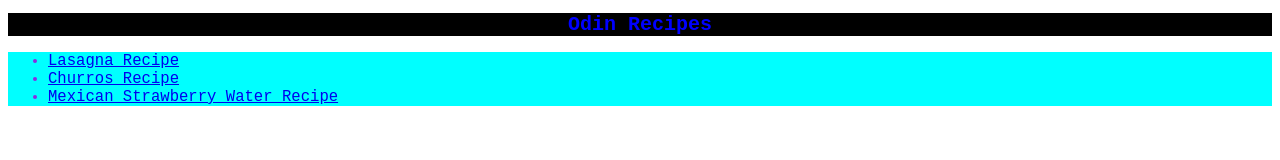
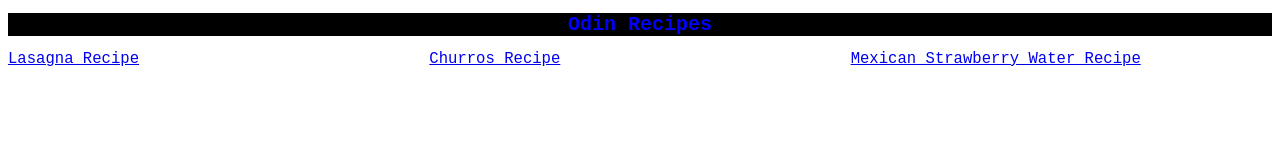
Before and after one commit to zvef/odin-recipies, a plain HTML site: page index.html in a window 1280 px wide. Drawn offline with Linux system fonts and the light colour scheme.

Commit message:
Added flex properties to .css file

```diff
--- a/index.html
+++ b/index.html
@@ -12,11 +12,10 @@
 <body>
     <h1>Odin Recipes</h1>
    <div class="link-list">
-    <ul>
-        <li><a href="recipes/lasagna.html">Lasagna Recipe</a></li>
-        <li><a href="recipes/churros.html">Churros Recipe</a></li>
-        <li><a href="recipes/SBwater.html">Mexican Strawberry Water Recipe</a></li>
-    </ul>
+
+        <div class ="item"><a href="recipes/lasagna.html">Lasagna Recipe</a></div>
+        <div class ="item"><a href="recipes/churros.html">Churros Recipe</a></div>
+        <div class ="item"><a href="recipes/SBwater.html">Mexican Strawberry Water Recipe</a></div>
    </div>
 </body>
 </html>
--- a/styles.css
+++ b/styles.css
@@ -13,8 +13,17 @@ h2 {
 }
 
 .link-list {
-    background-color: aqua;
+    border: 1px;
     color: blueviolet;
     font-size: larger;
     font-family: monospace;
+    display: flex;
 }
+
+.item {
+    border: 1px;
+    margin: auto;
+    width: auto;
+    height: auto;
+    flex: 1;
+}
```
